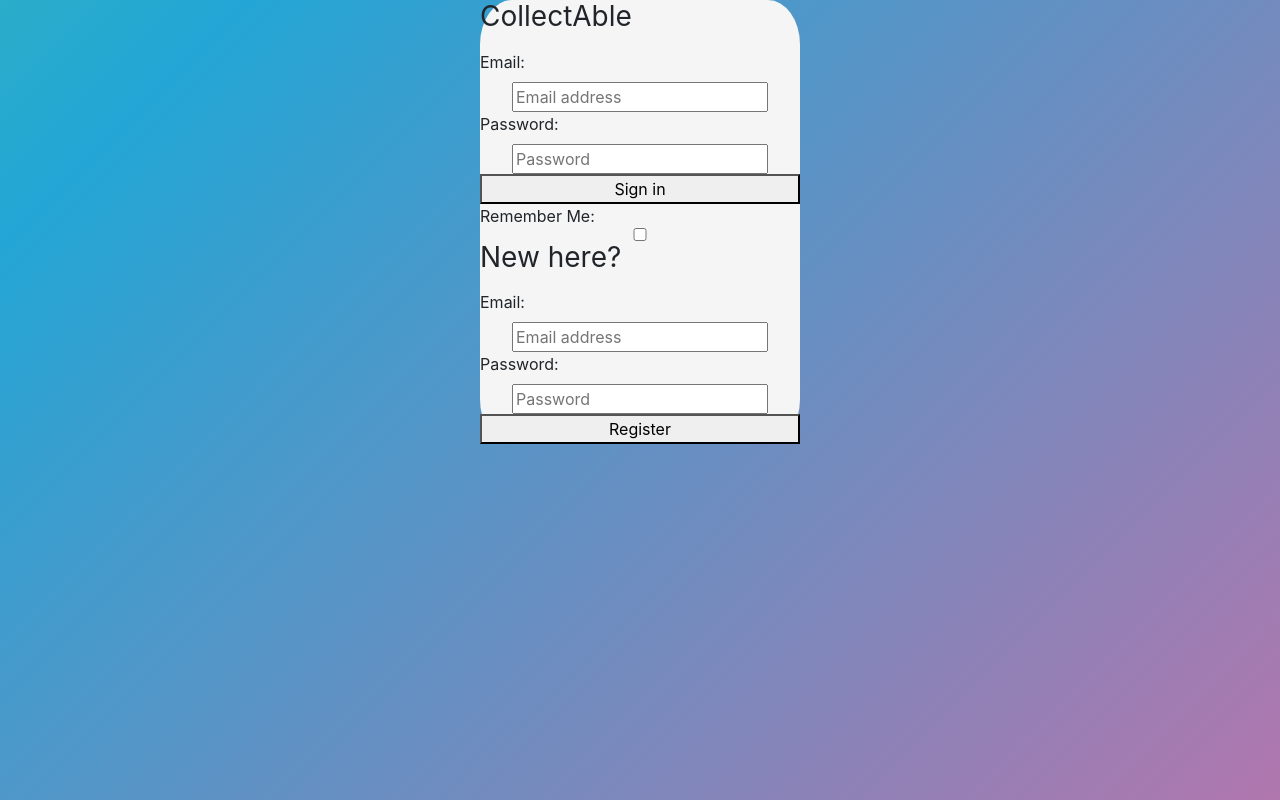
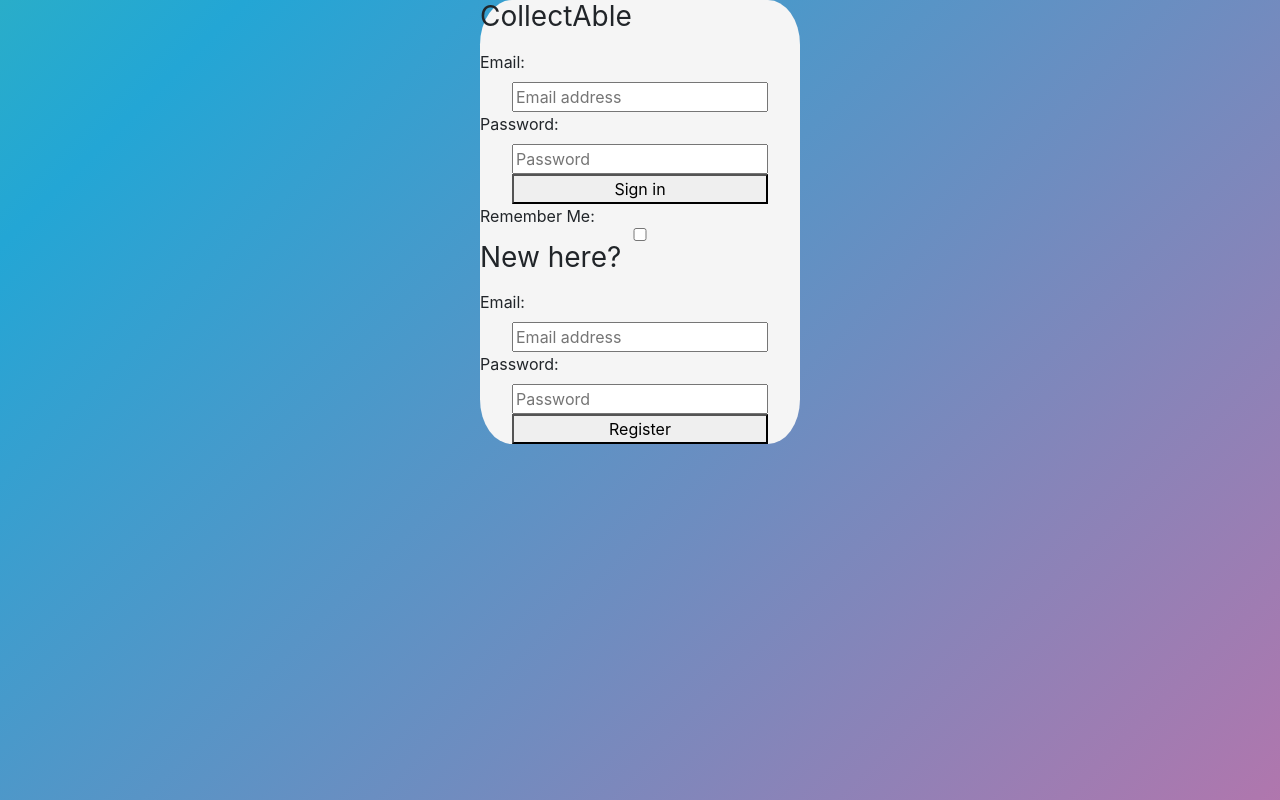
Before and after one commit to MissPeperr/CollectAble, a React (Create React App) app: page /login in a window 1280 px wide. Built offline with nearby package versions, Linux system fonts and the light colour scheme; a web font is replaced by a local one.

Commit message:
added a shape to the login form

```diff
--- a/src/components/login/login.css
+++ b/src/components/login/login.css
@@ -6,6 +6,8 @@
   -webkit-animation: Gradient 45s ease infinite;
   -moz-animation: Gradient 45s ease infinite;
   animation: Gradient 45s ease infinite; }
+  #login-div button {
+    margin: 0rem 2rem 0rem 2rem; }
   #login-div #form-container {
     border-radius: 10%;
     background-color: whitesmoke;
--- a/src/components/login/login.scss
+++ b/src/components/login/login.scss
@@ -11,6 +11,9 @@
 	-webkit-animation: Gradient 45s ease infinite;
 	-moz-animation: Gradient 45s ease infinite;
     animation: Gradient 45s ease infinite;
+    button{
+        margin: 0rem 2rem 0rem 2rem;
+    }
     #form-container{
         border-radius: 10%;
         background-color: whitesmoke;
```
